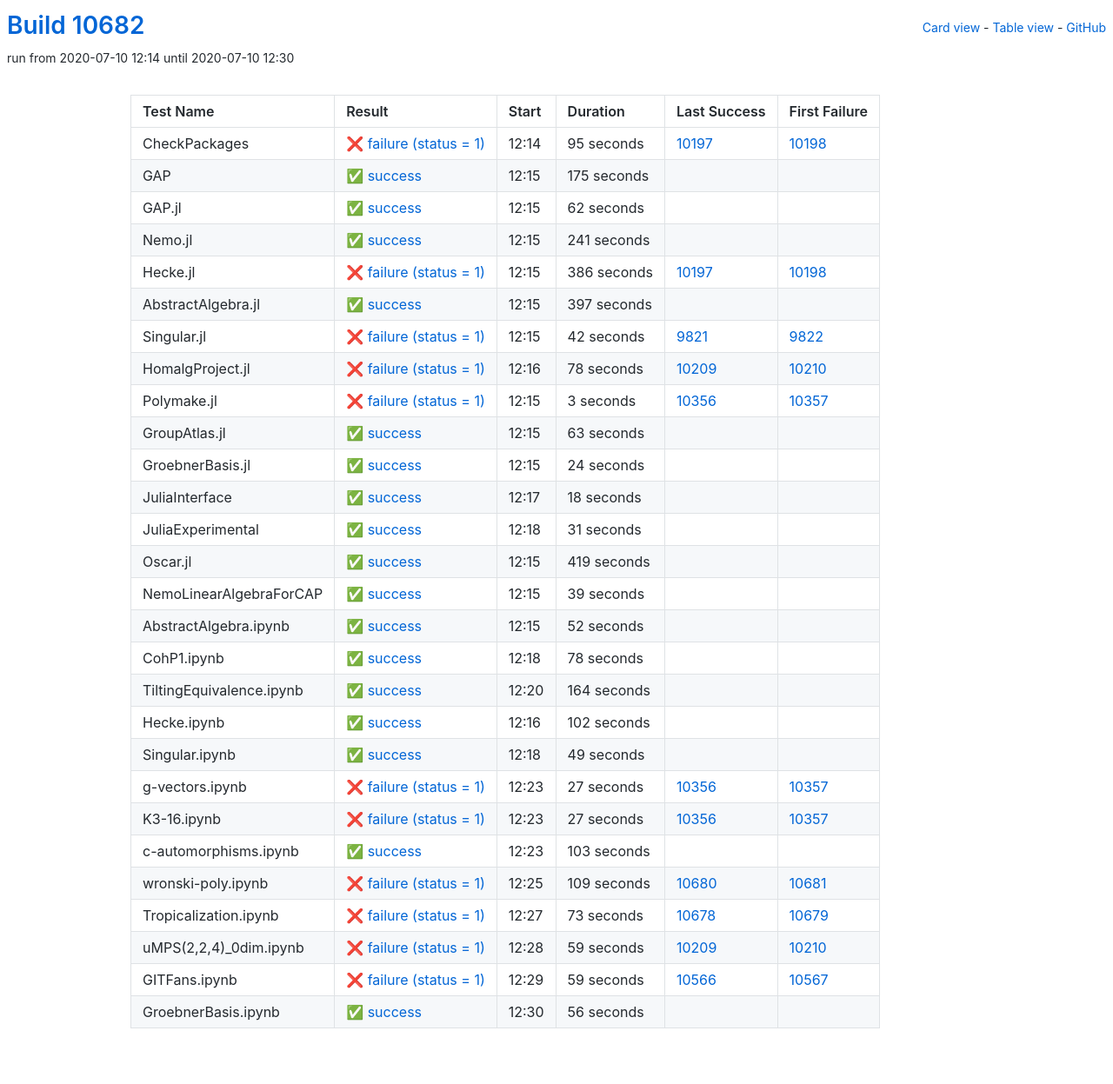
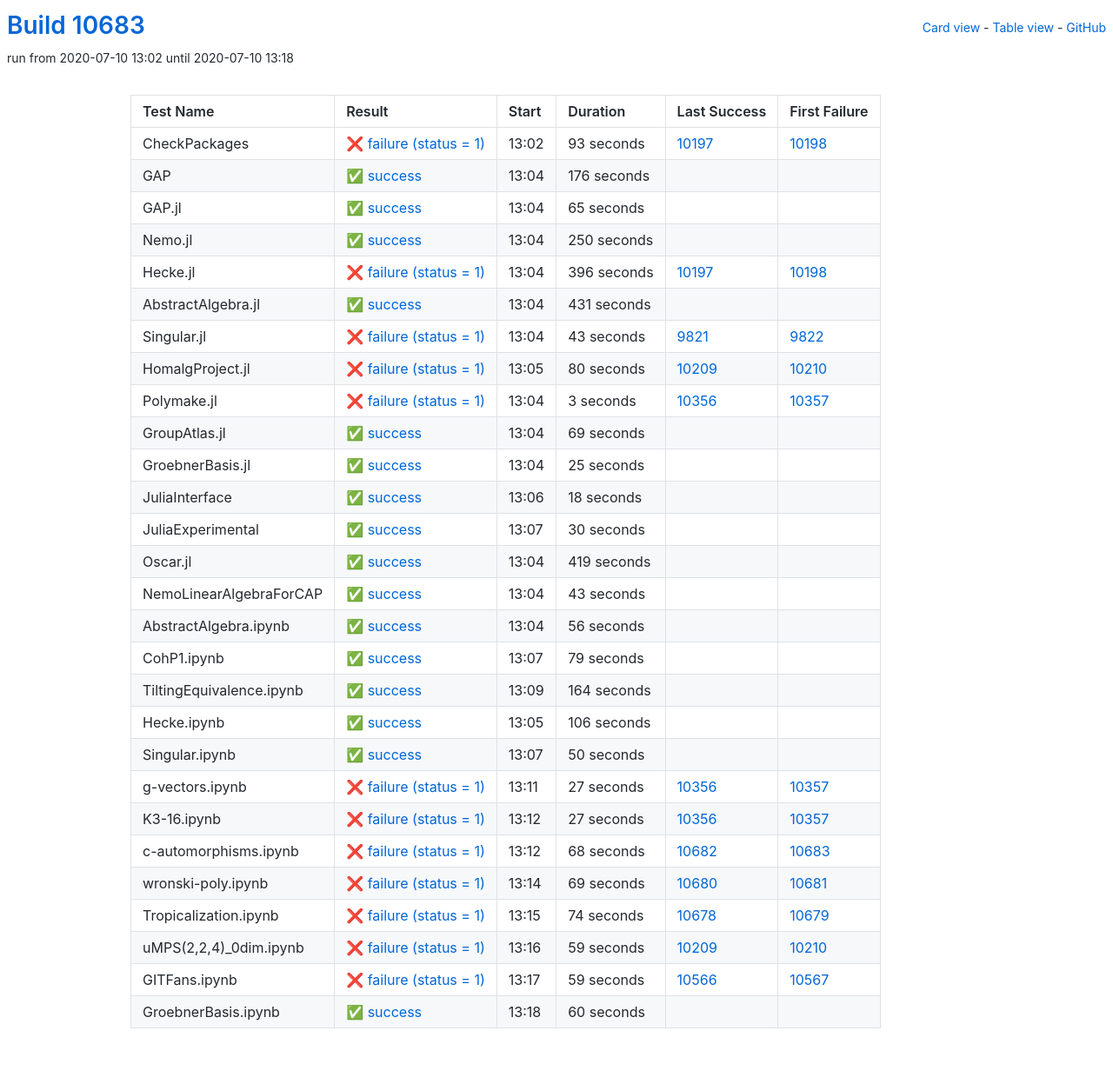
Before and after one commit to oscar-system/oscar-ci-status, a Jekyll site: the page built from table.html, in a window 1280 px wide. Shown: the whole page at 87% size. Built offline with Jekyll 4.4.1, drawn with Linux system fonts in a browser that asks for light colours.

Commit message:
Build #10683

```diff
--- a/_data/ci.yml
+++ b/_data/ci.yml
@@ -1,6 +1,6 @@
 ---
-build: 10682
-build_url: https://oscarci.mathematik.uni-kl.de/job/oscar/10682/
+build: 10683
+build_url: https://oscarci.mathematik.uni-kl.de/job/oscar/10683/
 job: oscar
 organization: oscar-system
 repo: oscar-ci-status
@@ -8,104 +8,104 @@
 tests:
 - name: CheckPackages
   id: checkpackages
-  log: https://oscarci.mathematik.uni-kl.de/job/oscar/10682/artifact/logs/build-10682/CheckPackages.log
-  start: 2020-07-10 12:14
+  log: https://oscarci.mathematik.uni-kl.de/job/oscar/10683/artifact/logs/build-10683/CheckPackages.log
+  start: 2020-07-10 13:02
   success: false
   exitcode: 1
   status: failure
-  duration: 95
+  duration: 93
   last_success: 10197
   last_success_url: https://oscarci.mathematik.uni-kl.de/job/oscar/10197/
   first_failure: 10198
   first_failure_url: https://oscarci.mathematik.uni-kl.de/job/oscar/10198/
 - name: GAP
   id: gap
-  log: https://oscarci.mathematik.uni-kl.de/job/oscar/10682/artifact/logs/build-10682/GAP.log
-  start: 2020-07-10 12:15
+  log: https://oscarci.mathematik.uni-kl.de/job/oscar/10683/artifact/logs/build-10683/GAP.log
+  start: 2020-07-10 13:04
   success: true
   exitcode: 0
   status: success
-  duration: 175
+  duration: 176
   last_success: false
   last_success_url:
   first_failure: false
   first_failure_url:
 - name: GAP.jl
   id: gap-jl
-  log: https://oscarci.mathematik.uni-kl.de/job/oscar/10682/artifact/logs/build-10682/GAP.jl.log
-  start: 2020-07-10 12:15
+  log: https://oscarci.mathematik.uni-kl.de/job/oscar/10683/artifact/logs/build-10683/GAP.jl.log
+  start: 2020-07-10 13:04
   success: true
   exitcode: 0
   status: success
-  duration: 62
+  duration: 65
   last_success: false
   last_success_url:
   first_failure: false
   first_failure_url:
 - name: Nemo.jl
   id: nemo-jl
-  log: https://oscarci.mathematik.uni-kl.de/job/oscar/10682/artifact/logs/build-10682/Nemo.jl.log
-  start: 2020-07-10 12:15
+  log: https://oscarci.mathematik.uni-kl.de/job/oscar/10683/artifact/logs/build-10683/Nemo.jl.log
+  start: 2020-07-10 13:04
   success: true
   exitcode: 0
   status: success
-  duration: 241
+  duration: 250
   last_success: false
   last_success_url:
   first_failure: false
   first_failure_url:
 - name: Hecke.jl
   id: hecke-jl
-  log: https://oscarci.mathematik.uni-kl.de/job/oscar/10682/artifact/logs/build-10682/Hecke.jl.log
-  start: 2020-07-10 12:15
+  log: https://oscarci.mathematik.uni-kl.de/job/oscar/10683/artifact/logs/build-10683/Hecke.jl.log
+  start: 2020-07-10 13:04
   success: false
   exitcode: 1
   status: failure
-  duration: 386
+  duration: 396
   last_success: 10197
   last_success_url: https://oscarci.mathematik.uni-kl.de/job/oscar/10197/
   first_failure: 10198
   first_failure_url: https://oscarci.mathematik.uni-kl.de/job/oscar/10198/
 - name: AbstractAlgebra.jl
   id: abstractalgebra-jl
-  log: https://oscarci.mathematik.uni-kl.de/job/oscar/10682/artifact/logs/build-10682/AbstractAlgebra.jl.log
-  start: 2020-07-10 12:15
+  log: https://oscarci.mathematik.uni-kl.de/job/oscar/10683/artifact/logs/build-10683/AbstractAlgebra.jl.log
+  start: 2020-07-10 13:04
   success: true
   exitcode: 0
   status: success
-  duration: 397
+  duration: 431
   last_success: false
   last_success_url:
   first_failure: false
   first_failure_url:
 - name: Singular.jl
   id: singular-jl
-  log: https://oscarci.mathematik.uni-kl.de/job/oscar/10682/artifact/logs/build-10682/Singular.jl.log
-  start: 2020-07-10 12:15
+  log: https://oscarci.mathematik.uni-kl.de/job/oscar/10683/artifact/logs/build-10683/Singular.jl.log
+  start: 2020-07-10 13:04
   success: false
   exitcode: 1
   status: failure
-  duration: 42
+  duration: 43
   last_success: 9821
   last_success_url: https://oscarci.mathematik.uni-kl.de/job/oscar/9821/
   first_failure: 9822
   first_failure_url: https://oscarci.mathematik.uni-kl.de/job/oscar/9822/
 - name: HomalgProject.jl
   id: homalgproject-jl
-  log: https://oscarci.mathematik.uni-kl.de/job/oscar/10682/artifact/logs/build-10682/HomalgProject.jl.log
-  start: 2020-07-10 12:16
+  log: https://oscarci.mathematik.uni-kl.de/job/oscar/10683/artifact/logs/build-10683/HomalgProject.jl.log
+  start: 2020-07-10 13:05
   success: false
   exitcode: 1
   status: failure
-  duration: 78
+  duration: 80
   last_success: 10209
   last_success_url: https://oscarci.mathematik.uni-kl.de/job/oscar/10209/
   first_failure: 10210
   first_failure_url: https://oscarci.mathematik.uni-kl.de/job/oscar/10210/
 - name: Polymake.jl
   id: polymake-jl
-  log: https://oscarci.mathematik.uni-kl.de/job/oscar/10682/artifact/logs/build-10682/Polymake.jl.log
-  start: 2020-07-10 12:15
+  log: https://oscarci.mathematik.uni-kl.de/job/oscar/10683/artifact/logs/build-10683/Polymake.jl.log
+  start: 2020-07-10 13:04
   success: false
   exitcode: 1
   status: failure
@@ -116,32 +116,32 @@
   first_failure_url: https://oscarci.mathematik.uni-kl.de/job/oscar/10357/
 - name: GroupAtlas.jl
   id: groupatlas-jl
-  log: https://oscarci.mathematik.uni-kl.de/job/oscar/10682/artifact/logs/build-10682/GroupAtlas.jl.log
-  start: 2020-07-10 12:15
+  log: https://oscarci.mathematik.uni-kl.de/job/oscar/10683/artifact/logs/build-10683/GroupAtlas.jl.log
+  start: 2020-07-10 13:04
   success: true
   exitcode: 0
   status: success
-  duration: 63
+  duration: 69
   last_success: false
   last_success_url:
   first_failure: false
   first_failure_url:
 - name: GroebnerBasis.jl
   id: groebnerbasis-jl
-  log: https://oscarci.mathematik.uni-kl.de/job/oscar/10682/artifact/logs/build-10682/GroebnerBasis.jl.log
-  start: 2020-07-10 12:15
+  log: https://oscarci.mathematik.uni-kl.de/job/oscar/10683/artifact/logs/build-10683/GroebnerBasis.jl.log
+  start: 2020-07-10 13:04
   success: true
   exitcode: 0
   status: success
-  duration: 24
+  duration: 25
   last_success: false
   last_success_url:
   first_failure: false
   first_failure_url:
 - name: JuliaInterface
   id: juliainterface
-  log: https://oscarci.mathematik.uni-kl.de/job/oscar/10682/artifact/logs/build-10682/JuliaInterface.log
-  start: 2020-07-10 12:17
+  log: https://oscarci.mathematik.uni-kl.de/job/oscar/10683/artifact/logs/build-10683/JuliaInterface.log
+  start: 2020-07-10 13:06
   success: true
   exitcode: 0
   status: success
@@ -152,20 +152,20 @@
   first_failure_url:
 - name: JuliaExperimental
   id: juliaexperimental
-  log: https://oscarci.mathematik.uni-kl.de/job/oscar/10682/artifact/logs/build-10682/JuliaExperimental.log
-  start: 2020-07-10 12:18
+  log: https://oscarci.mathematik.uni-kl.de/job/oscar/10683/artifact/logs/build-10683/JuliaExperimental.log
+  start: 2020-07-10 13:07
   success: true
   exitcode: 0
   status: success
-  duration: 31
+  duration: 30
   last_success: false
   last_success_url:
   first_failure: false
   first_failure_url:
 - name: Oscar.jl
   id: oscar-jl
-  log: https://oscarci.mathematik.uni-kl.de/job/oscar/10682/artifact/logs/build-10682/Oscar.jl.log
-  start: 2020-07-10 12:15
+  log: https://oscarci.mathematik.uni-kl.de/job/oscar/10683/artifact/logs/build-10683/Oscar.jl.log
+  start: 2020-07-10 13:04
   success: true
   exitcode: 0
   status: success
@@ -176,44 +176,44 @@
   first_failure_url:
 - name: NemoLinearAlgebraForCAP
   id: nemolinearalgebraforcap
-  log: https://oscarci.mathematik.uni-kl.de/job/oscar/10682/artifact/logs/build-10682/NemoLinearAlgebraForCAP.log
-  start: 2020-07-10 12:15
+  log: https://oscarci.mathematik.uni-kl.de/job/oscar/10683/artifact/logs/build-10683/NemoLinearAlgebraForCAP.log
+  start: 2020-07-10 13:04
   success: true
   exitcode: 0
   status: success
-  duration: 39
+  duration: 43
   last_success: false
   last_success_url:
   first_failure: false
   first_failure_url:
 - name: AbstractAlgebra.ipynb
   id: abstractalgebra-ipynb
-  log: https://oscarci.mathematik.uni-kl.de/job/oscar/10682/artifact/logs/build-10682/AbstractAlgebra.ipynb.log
-  start: 2020-07-10 12:15
+  log: https://oscarci.mathematik.uni-kl.de/job/oscar/10683/artifact/logs/build-10683/AbstractAlgebra.ipynb.log
+  start: 2020-07-10 13:04
   success: true
   exitcode: 0
   status: success
-  duration: 52
+  duration: 56
   last_success: false
   last_success_url:
   first_failure: false
   first_failure_url:
 - name: CohP1.ipynb
   id: cohp1-ipynb
-  log: https://oscarci.mathematik.uni-kl.de/job/oscar/10682/artifact/logs/build-10682/CohP1.ipynb.log
-  start: 2020-07-10 12:18
+  log: https://oscarci.mathematik.uni-kl.de/job/oscar/10683/artifact/logs/build-10683/CohP1.ipynb.log
+  start: 2020-07-10 13:07
   success: true
   exitcode: 0
   status: success
-  duration: 78
+  duration: 79
   last_success: false
   last_success_url:
   first_failure: false
   first_failure_url:
 - name: TiltingEquivalence.ipynb
   id: tiltingequivalence-ipynb
-  log: https://oscarci.mathematik.uni-kl.de/job/oscar/10682/artifact/logs/build-10682/TiltingEquivalence.ipynb.log
-  start: 2020-07-10 12:20
+  log: https://oscarci.mathematik.uni-kl.de/job/oscar/10683/artifact/logs/build-10683/TiltingEquivalence.ipynb.log
+  start: 2020-07-10 13:09
   success: true
   exitcode: 0
   status: success
@@ -224,32 +224,32 @@
   first_failure_url:
 - name: Hecke.ipynb
   id: hecke-ipynb
-  log: https://oscarci.mathematik.uni-kl.de/job/oscar/10682/artifact/logs/build-10682/Hecke.ipynb.log
-  start: 2020-07-10 12:16
+  log: https://oscarci.mathematik.uni-kl.de/job/oscar/10683/artifact/logs/build-10683/Hecke.ipynb.log
+  start: 2020-07-10 13:05
   success: true
   exitcode: 0
   status: success
-  duration: 102
+  duration: 106
   last_success: false
   last_success_url:
   first_failure: false
   first_failure_url:
 - name: Singular.ipynb
   id: singular-ipynb
-  log: https://oscarci.mathematik.uni-kl.de/job/oscar/10682/artifact/logs/build-10682/Singular.ipynb.log
-  start: 2020-07-10 12:18
+  log: https://oscarci.mathematik.uni-kl.de/job/oscar/10683/artifact/logs/build-10683/Singular.ipynb.log
+  start: 2020-07-10 13:07
   success: true
   exitcode: 0
   status: success
-  duration: 49
+  duration: 50
   last_success: false
   last_success_url:
   first_failure: false
   first_failure_url:
 - name: g-vectors.ipynb
   id: g-vectors-ipynb
-  log: https://oscarci.mathematik.uni-kl.de/job/oscar/10682/artifact/logs/build-10682/g-vectors.ipynb.log
-  start: 2020-07-10 12:23
+  log: https://oscarci.mathematik.uni-kl.de/job/oscar/10683/artifact/logs/build-10683/g-vectors.ipynb.log
+  start: 2020-07-10 13:11
   success: false
   exitcode: 1
   status: failure
@@ -260,8 +260,8 @@
   first_failure_url: https://oscarci.mathematik.uni-kl.de/job/oscar/10357/
 - name: K3-16.ipynb
   id: k3-16-ipynb
-  log: https://oscarci.mathematik.uni-kl.de/job/oscar/10682/artifact/logs/build-10682/K3-16.ipynb.log
-  start: 2020-07-10 12:23
+  log: https://oscarci.mathematik.uni-kl.de/job/oscar/10683/artifact/logs/build-10683/K3-16.ipynb.log
+  start: 2020-07-10 13:12
   success: false
   exitcode: 1
   status: failure
@@ -272,44 +272,44 @@
   first_failure_url: https://oscarci.mathematik.uni-kl.de/job/oscar/10357/
 - name: c-automorphisms.ipynb
   id: c-automorphisms-ipynb
-  log: https://oscarci.mathematik.uni-kl.de/job/oscar/10682/artifact/logs/build-10682/c-automorphisms.ipynb.log
-  start: 2020-07-10 12:23
-  success: true
-  exitcode: 0
-  status: success
-  duration: 103
-  last_success: false
-  last_success_url:
-  first_failure: false
-  first_failure_url:
-- name: wronski-poly.ipynb
-  id: wronski-poly-ipynb
-  log: https://oscarci.mathematik.uni-kl.de/job/oscar/10682/artifact/logs/build-10682/wronski-poly.ipynb.log
-  start: 2020-07-10 12:25
+  log: https://oscarci.mathematik.uni-kl.de/job/oscar/10683/artifact/logs/build-10683/c-automorphisms.ipynb.log
+  start: 2020-07-10 13:12
   success: false
   exitcode: 1
   status: failure
-  duration: 109
+  duration: 68
+  last_success: 10682
+  last_success_url: https://oscarci.mathematik.uni-kl.de/job/oscar/10682/
+  first_failure: 10683
+  first_failure_url: https://oscarci.mathematik.uni-kl.de/job/oscar/10683/
+- name: wronski-poly.ipynb
+  id: wronski-poly-ipynb
+  log: https://oscarci.mathematik.uni-kl.de/job/oscar/10683/artifact/logs/build-10683/wronski-poly.ipynb.log
+  start: 2020-07-10 13:14
+  success: false
+  exitcode: 1
+  status: failure
+  duration: 69
   last_success: 10680
   last_success_url: https://oscarci.mathematik.uni-kl.de/job/oscar/10680/
   first_failure: 10681
   first_failure_url: https://oscarci.mathematik.uni-kl.de/job/oscar/10681/
 - name: Tropicalization.ipynb
   id: tropicalization-ipynb
-  log: https://oscarci.mathematik.uni-kl.de/job/oscar/10682/artifact/logs/build-10682/Tropicalization.ipynb.log
-  start: 2020-07-10 12:27
+  log: https://oscarci.mathematik.uni-kl.de/job/oscar/10683/artifact/logs/build-10683/Tropicalization.ipynb.log
+  start: 2020-07-10 13:15
   success: false
   exitcode: 1
   status: failure
-  duration: 73
+  duration: 74
   last_success: 10678
   last_success_url: https://oscarci.mathematik.uni-kl.de/job/oscar/10678/
   first_failure: 10679
   first_failure_url: https://oscarci.mathematik.uni-kl.de/job/oscar/10679/
 - name: uMPS(2,2,4)_0dim.ipynb
   id: umps-2-2-4-0dim-ipynb
-  log: https://oscarci.mathematik.uni-kl.de/job/oscar/10682/artifact/logs/build-10682/uMPS-2-2-4-_0dim.ipynb.log
-  start: 2020-07-10 12:28
+  log: https://oscarci.mathematik.uni-kl.de/job/oscar/10683/artifact/logs/build-10683/uMPS-2-2-4-_0dim.ipynb.log
+  start: 2020-07-10 13:16
   success: false
   exitcode: 1
   status: failure
@@ -320,8 +320,8 @@
   first_failure_url: https://oscarci.mathematik.uni-kl.de/job/oscar/10210/
 - name: GITFans.ipynb
   id: gitfans-ipynb
-  log: https://oscarci.mathematik.uni-kl.de/job/oscar/10682/artifact/logs/build-10682/GITFans.ipynb.log
-  start: 2020-07-10 12:29
+  log: https://oscarci.mathematik.uni-kl.de/job/oscar/10683/artifact/logs/build-10683/GITFans.ipynb.log
+  start: 2020-07-10 13:17
   success: false
   exitcode: 1
   status: failure
@@ -332,12 +332,12 @@
   first_failure_url: https://oscarci.mathematik.uni-kl.de/job/oscar/10567/
 - name: GroebnerBasis.ipynb
   id: groebnerbasis-ipynb
-  log: https://oscarci.mathematik.uni-kl.de/job/oscar/10682/artifact/logs/build-10682/GroebnerBasis.ipynb.log
-  start: 2020-07-10 12:30
+  log: https://oscarci.mathematik.uni-kl.de/job/oscar/10683/artifact/logs/build-10683/GroebnerBasis.ipynb.log
+  start: 2020-07-10 13:18
   success: true
   exitcode: 0
   status: success
-  duration: 56
+  duration: 60
   last_success: false
   last_success_url:
   first_failure: false
```
Also changed, not shown: README.md.
